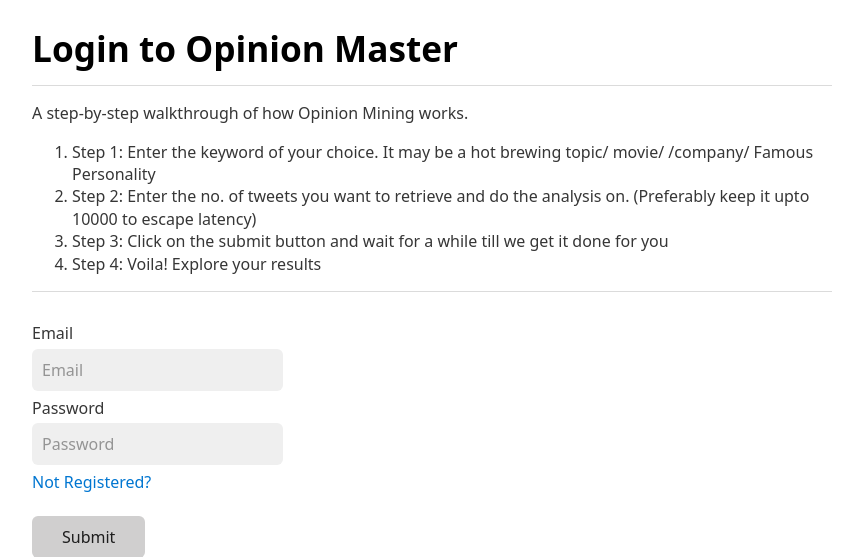
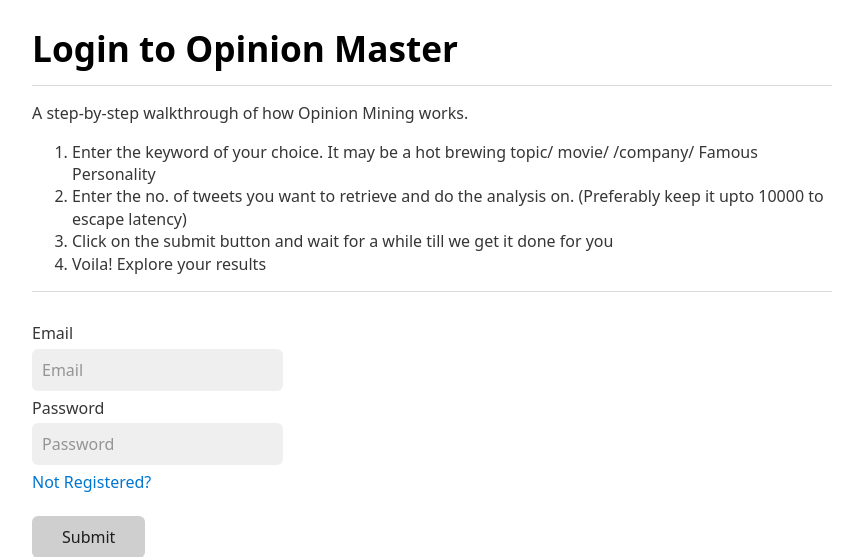
Before and after one commit to 07ojasvi/Opinion-Master, a Flask app: page / in a window 1280 px wide. Shown: the top 557 px of the page, without its empty margins (208-1071 px from the left). Run offline with Flask 2, Linux system fonts and the light colour scheme; parts of the project's set-up code (start-up, migrations or seed data) failed here and were passed over.

Commit message:
Changes to headings

```diff
--- a/templates/home.html
+++ b/templates/home.html
@@ -7,9 +7,9 @@
 </head>
 
 <body>
-    <h1>Opinion Master - Dig into the world of Unbiased Analysis</h1>
+    <h1>Opinion Master </h1>
     <hr>
-    <p>Get Instant Insights on freshly retrieved data in no time using our pre built NLP Approach Opinion Master</p>
+    <p>Dig into the world of Unbiased Analysis. Get Instant Insights on freshly retrieved data in no time using our pre built NLP Approach Opinion Master</p>
     <hr><br>
     <form method="post" action="/generateReport" class="user" role="form">
         <label required for="query">Query</label>
--- a/templates/login.html
+++ b/templates/login.html
@@ -9,10 +9,10 @@
         <h1>Login to Opinion Master </h1>
 		<hr>
 		<p> A step-by-step walkthrough of how Opinion Mining works.</p>
-		    <ol><li>Step 1: Enter the keyword of your choice. It may be a hot brewing topic/ movie/ /company/ Famous Personality</li>
-			   <li>Step 2: Enter the no. of tweets you want to retrieve and do the analysis on. (Preferably keep it upto 10000 to escape latency)</li>
-			   <li>Step 3: Click on the submit button and wait for a while till we get it done for you</li>
-			   <li>Step 4: Voila! Explore your results</li></ol>
+		    <ol><li>Enter the keyword of your choice. It may be a hot brewing topic/ movie/ /company/ Famous Personality</li>
+			   <li>Enter the no. of tweets you want to retrieve and do the analysis on. (Preferably keep it upto 10000 to escape latency)</li>
+			   <li>Click on the submit button and wait for a while till we get it done for you</li>
+			   <li>Voila! Explore your results</li></ol>
 
 		<hr>
 		<br>
```
